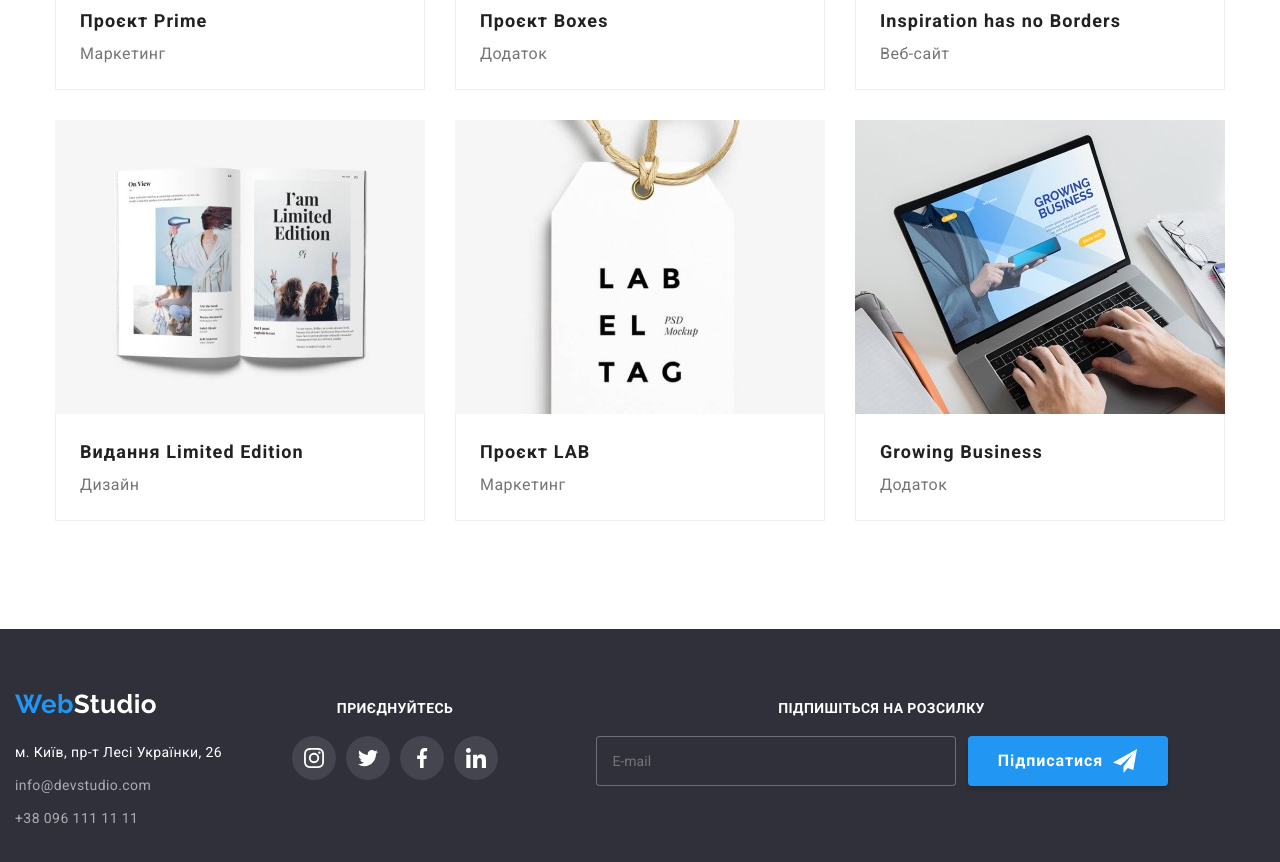
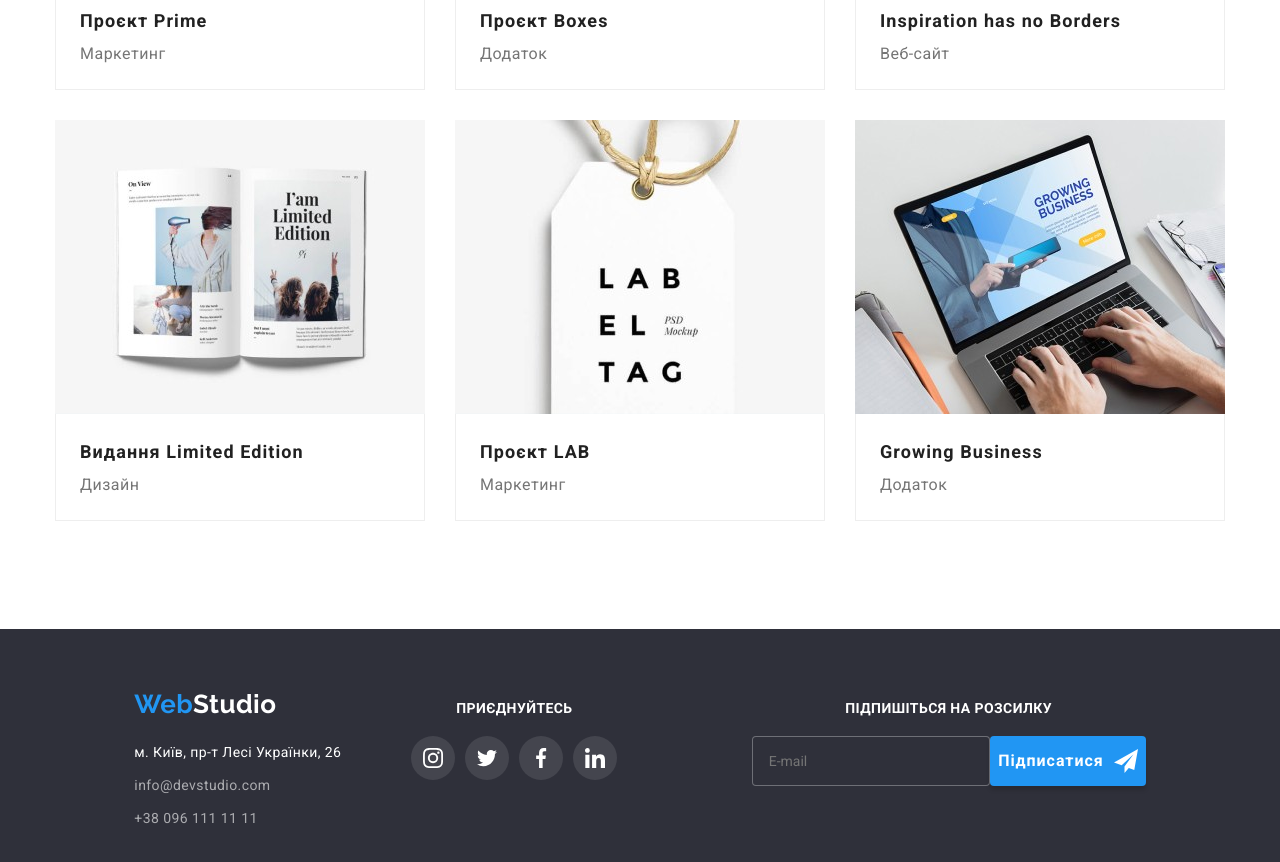
Before and after one commit to EAntoshchuk/goit-markup-hw-08, a plain HTML site: page portfolio.html in a window 1280 px wide. Shown: the part 1033-1895 px from the top of the page. Drawn offline with nearby package versions, Linux system fonts and the light colour scheme.

Commit message:
hw8finished

```diff
--- a/sass/components/_about-us.scss
+++ b/sass/components/_about-us.scss
@@ -78,6 +78,7 @@
 .about-us__text {
   @media screen and (min-width: 480px) {
     width: 450px;
+    margin-bottom: 30px;
   }
 
   @media screen and (min-width: 768px) {
--- a/sass/components/_footer.scss
+++ b/sass/components/_footer.scss
@@ -1,5 +1,6 @@
 .footer__container {
-  padding: 60px 15px;
+  padding-top: 60px;
+  padding-bottom: 60px;
   background-color: $footer-bg-color;
 
   @media screen and (min-width: 768px) {
@@ -7,6 +8,9 @@
     flex-wrap: wrap;
     align-items: baseline;
     justify-content: space-around;
+  }
+  @media screen and (min-width: 1200px) {
+    flex-wrap: nowrap;
   }
 }
 
@@ -19,6 +23,10 @@
   }
   @media screen and (max-width: 768px) {
     margin-bottom: 60px;
+  }
+
+  @media screen and (min-width: 1200px) {
+    margin-left: auto;
   }
 }
 
@@ -113,6 +121,8 @@
 }
 
 .subscription__container {
+  margin-left: 15px;
+  margin-right: 15px;
   @media screen and (min-width: 1200px) {
     display: block;
     margin-left: auto;
@@ -133,9 +143,8 @@
 }
 
 .subscription__field {
-  width: 360px;
+  width: 100%;
   height: 50px;
-  margin-right: 12px;
   padding: 0 16px;
   margin-bottom: 20px;
 
@@ -145,9 +154,6 @@
 
   @media screen and (max-width: 767px) {
     max-width: 450px;
-  }
-  @media screen and (max-width: 1200px) {
-    margin-right: 12px;
   }
 }
 
--- a/sass/components/_hero.scss
+++ b/sass/components/_hero.scss
@@ -5,6 +5,8 @@
 .hero {
   @extend %section;
   margin: 0 auto;
+  padding-top: 118px;
+  padding-bottom: 118px;
 
   background-repeat: no-repeat;
   background-position: center;
@@ -97,7 +99,12 @@
   text-align: center;
   text-transform: uppercase;
 
+  @media screen and (min-width: 768px) {
+    width: 360px;
+  }
+
   @media screen and (min-width: 1200px) {
+    width: 700px;
     font-size: 44px;
     line-height: calc(60 / 44);
     letter-spacing: 0.06em;
```
Also changed, not shown: css/main.css, css/main.min.css, 2 other files.
